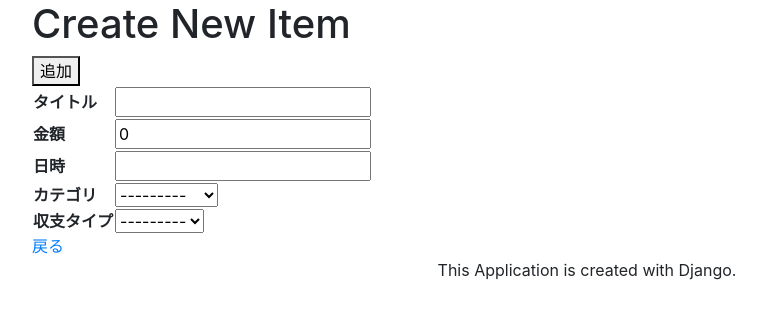
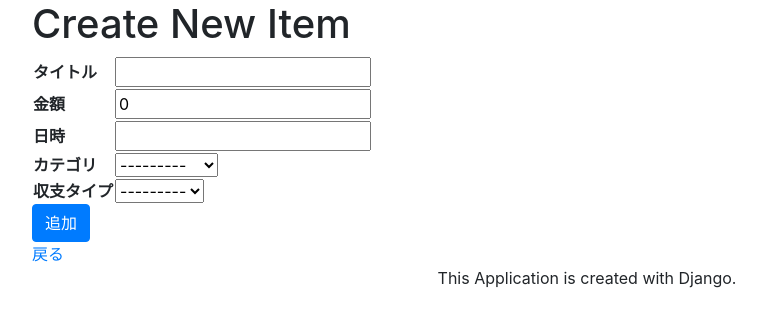
Before and after one commit to koralle/django_kakeibo, a Django app: page /kakeibo/add/ in a window 1280 px wide. Shown: the part 48-375 px from the top of the page, without its empty margins (53-819 px from the left). Run offline with Django 3.2, Linux system fonts and the light colour scheme; some libraries are stand-ins or nearby versions.

Commit message:
balance_listの装飾

```diff
--- a/static/css/balance_edit.css
+++ b/static/css/balance_edit.css
@@ -3,3 +3,7 @@
   padding: 0;
   margin: 0 auto;
 }
+
+.form-table {
+  display: block;
+}
--- a/static/css/balance_list.css
+++ b/static/css/balance_list.css
@@ -8,3 +8,7 @@
   color: white;
   text-decoration: none;
 }
+
+@media(max-width: 480px) {
+
+}
--- a/templates/balance_detail.html
+++ b/templates/balance_detail.html
@@ -7,6 +7,10 @@
 <p>{{ balance.category }}</p>
 <p>{{ balance.balance_type }}</p>
 
-<a href="{% url 'kakeibo:balance_edit' balance_id=balance.pk %}">編集</a>
+<a href="{% url 'kakeibo:balance_edit' balance_id=balance.pk %}"
+  class="btn btn-secondary"
+>
+  編集
+</a>
 <a href="{% url 'kakeibo:balance_list' %}">戻る</a>
 {% endblock content %}
--- a/templates/balance_edit.html
+++ b/templates/balance_edit.html
@@ -7,8 +7,8 @@
 {% block content %}
   <h1>Create New Item</h1>
 
+  <form method="POST" class="app-form" action="">
   <table class = "form-table">
-    <form method="POST" class="app-form" action="">
     {% csrf_token %}
 
     <tbody>
@@ -34,9 +34,11 @@
       </tr>
     </tbody>
 
-    <button type="submit"> 追加 </button>
-    </form>
   </table>
+    <button type="submit" class="btn btn-primary">
+      追加
+    </button>
+  </form>
 <a href="{% url 'kakeibo:balance_list' %}">戻る</a>
 
 {% endblock content %}
```
Also changed, not shown: templates/balance_list.html (+10 -3 lines).
